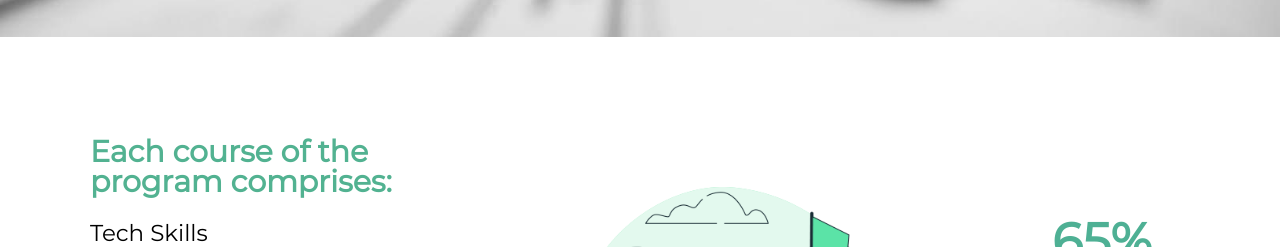
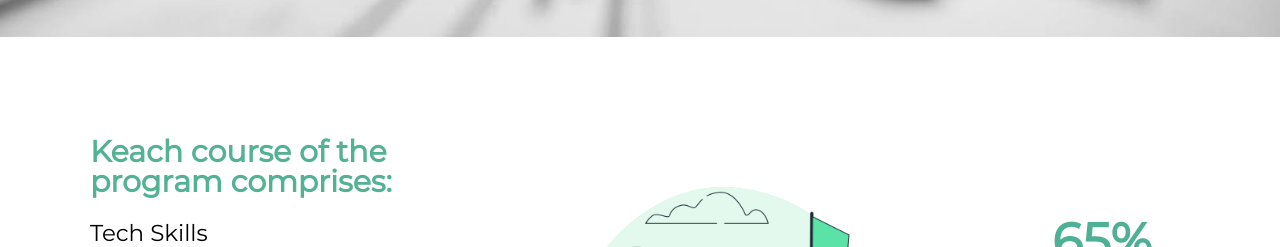
Before and after one commit to ramzan009/Logo_6, a plain HTML site: page index.html in a window 1280 px wide. Shown: the part 3780-4027 px from the top of the page. Drawn offline with nearby package versions, Linux system fonts and the light colour scheme.

Commit message:
Изменил заголовка

```diff
--- a/index.html
+++ b/index.html
@@ -169,7 +169,7 @@
 <div class="hong">
 
 		<div class="jont">
-		 	<h1 class="garz">Each course of the program comprises:</h1>
+		 	<h1 class="garz">Keach course of the program comprises:</h1>
 		 	<h2 class="hovl">Tech Skills</h2>
 		 	<p class="loming">We help businesses to innovate and grow by strengthening their ideas with our customized software solutions for multiple industries which includes healthcare, blockchain, education, insurance and many more</p>
 		 	<button class="your">LEARN MORE</button>
```
